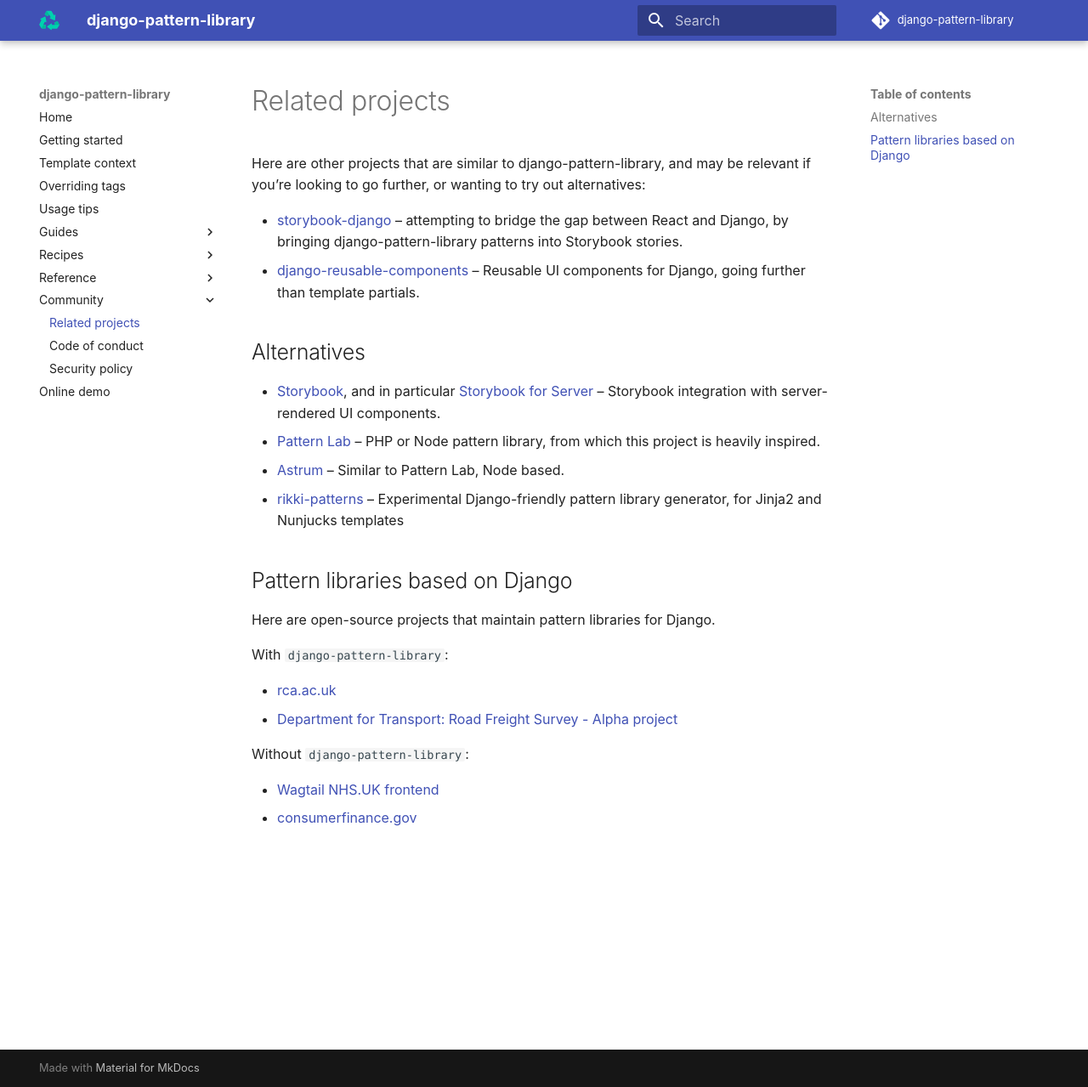
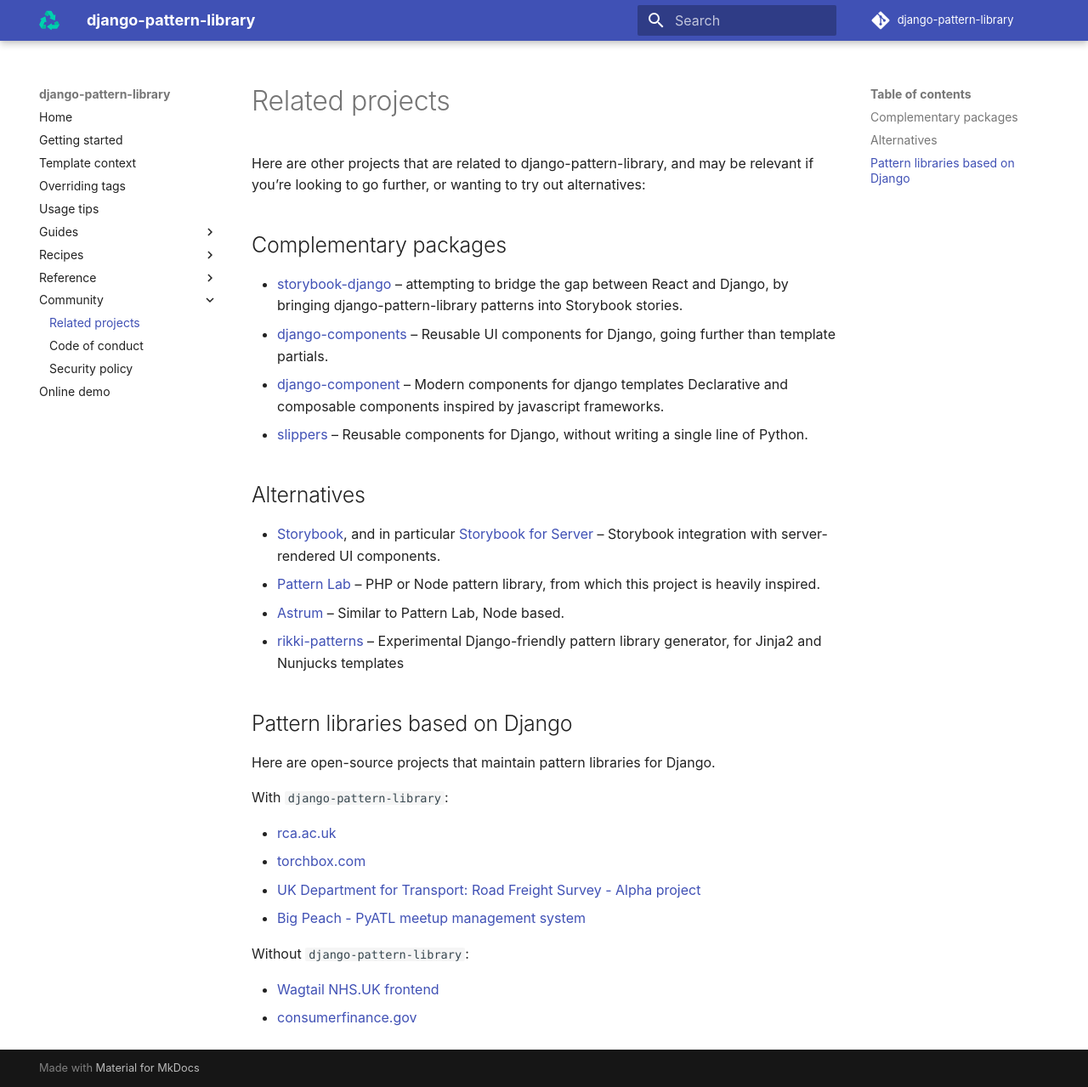
Before and after one commit to torchbox/django-pattern-library, an MkDocs documentation site: the page built from docs/community/related-projects.md, in a window 1280 px wide and 1279 px high. Shown: the whole window at 85% size. Built offline with MkDocs 1.6.1 and Material for MkDocs 9.7.7, drawn with Linux system fonts in a browser that asks for light colours; comment, search, counter and statistics services are not loaded.

Commit message:
Add more entries to Related projects

```diff
--- a/docs/community/related-projects.md
+++ b/docs/community/related-projects.md
@@ -1,15 +1,20 @@
 # Related projects
 
-Here are other projects that are similar to django-pattern-library, and may be relevant if you’re looking to go further, or wanting to try out alternatives:
+Here are other projects that are related to django-pattern-library, and may be relevant if you’re looking to go further, or wanting to try out alternatives:
+
+## Complementary packages
 
 - [storybook-django](https://github.com/torchbox/storybook-django) – attempting to bridge the gap between React and Django, by bringing django-pattern-library patterns into Storybook stories.
-- [django-reusable-components](https://github.com/EmilStenstrom/django-components/) – Reusable UI components for Django, going further than template partials.
+- [django-components](https://github.com/EmilStenstrom/django-components/) – Reusable UI components for Django, going further than template partials.
+- [django-component](https://gitlab.com/Mojeer/django_components) – Modern components for django templates
+Declarative and composable components inspired by javascript frameworks.
+- [slippers](https://github.com/mixxorz/slippers) – Reusable components for Django, without writing a single line of Python.
 
 ## Alternatives
 
-- [Storybook](https://storybook.js.org/), and in particular [Storybook for Server](https://github.com/storybookjs/storybook/tree/master/app/server) – Storybook integration with server-rendered UI components.
-- [Pattern Lab](http://patternlab.io/) – PHP or Node pattern library, from which this project is heavily inspired.
-- [Astrum](http://astrum.nodividestudio.com/) – Similar to Pattern Lab, Node based.
+- [Storybook](https://storybook.js.org/), and in particular [Storybook for Server](https://github.com/storybookjs/storybook/tree/master/app/server) – Storybook integration with server-rendered UI components.
+- [Pattern Lab](http://patternlab.io/) – PHP or Node pattern library, from which this project is heavily inspired.
+- [Astrum](http://astrum.nodividestudio.com/) – Similar to Pattern Lab, Node based.
 - [rikki-patterns](https://github.com/springload/rikki-patterns) – Experimental Django-friendly pattern library generator, for Jinja2 and Nunjucks templates
 
 ## Pattern libraries based on Django
@@ -19,7 +24,9 @@
 With `django-pattern-library`:
 
 - [rca.ac.uk](https://github.com/torchbox/rca-wagtail-2019)
-- [Department for Transport: Road Freight Survey - Alpha project](https://github.com/torchbox/dft-rfs-alpha)
+- [torchbox.com](https://github.com/torchbox/wagtail-torchbox)
+- [UK Department for Transport: Road Freight Survey - Alpha project](https://github.com/torchbox/dft-rfs-alpha)
+- [Big Peach - PyATL meetup management system](https://github.com/pyatl/big-peach)
 
 Without `django-pattern-library`:
 
```
